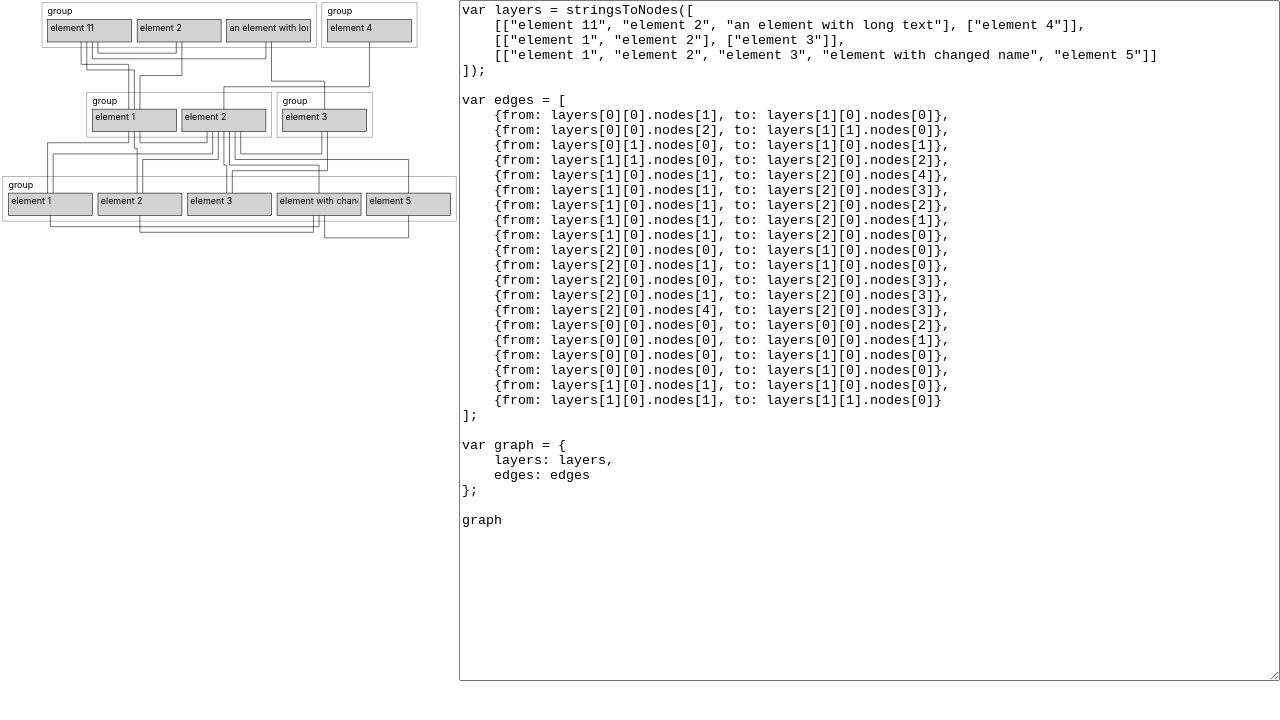
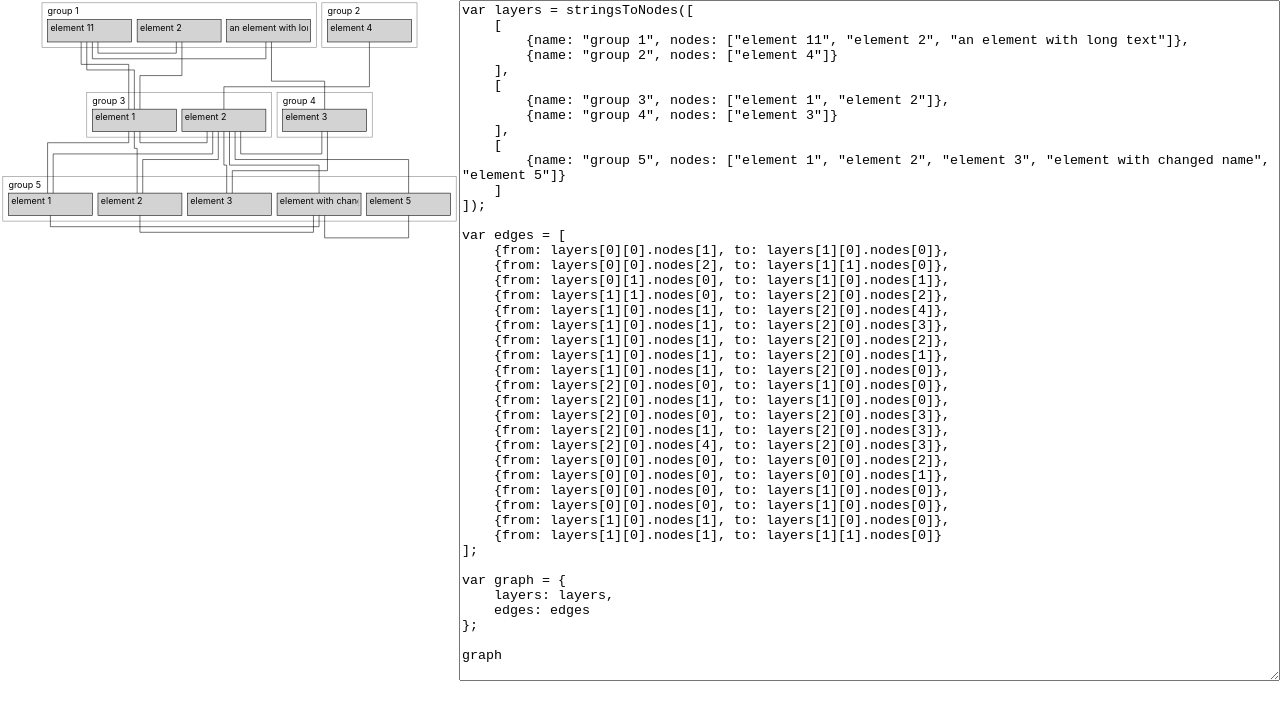
Before and after one commit to tkreyling/svg-experiments, a React (Create React App) app: page / in a window 1280 px wide. Shown: the top 720 px of the page. Built offline with nearby package versions, Linux system fonts and the light colour scheme.

Commit message:
Adjust stringsToNodes to include group names

```diff
--- a/src/App.tsx
+++ b/src/App.tsx
@@ -417,12 +417,12 @@ export const Path: React.FC<Edge<LayerPosition & Coordinates & NumberOfEdges> &
     );
 };
 
-export function stringsToNodes(strings: string[][][]): Layer<Node, unknown>[] {
+export function stringsToNodes(strings: Group<string>[][]): Layer<Node, unknown>[] {
     return strings.map(layer => {
         return layer.map(group => {
             return {
-                name: "group",
-                nodes: group.map(name => {
+                name: group.name,
+                nodes: group.nodes.map(name => {
                     return {name: name}
                 })
             }
@@ -432,9 +432,17 @@ export function stringsToNodes(strings: string[][][]): Layer<Node, unknown>[] {
 
 let graphAsString =
 `var layers = stringsToNodes([
-    [["element 11", "element 2", "an element with long text"], ["element 4"]],
-    [["element 1", "element 2"], ["element 3"]],
-    [["element 1", "element 2", "element 3", "element with changed name", "element 5"]]
+    [
+        {name: "group 1", nodes: ["element 11", "element 2", "an element with long text"]},
+        {name: "group 2", nodes: ["element 4"]}
+    ],
+    [
+        {name: "group 3", nodes: ["element 1", "element 2"]},
+        {name: "group 4", nodes: ["element 3"]}
+    ],
+    [
+        {name: "group 5", nodes: ["element 1", "element 2", "element 3", "element with changed name", "element 5"]}
+    ]
 ]);
 
 var edges = [
```
Also changed, not shown: 2 other files (tests, documents, lock files or other folders).
